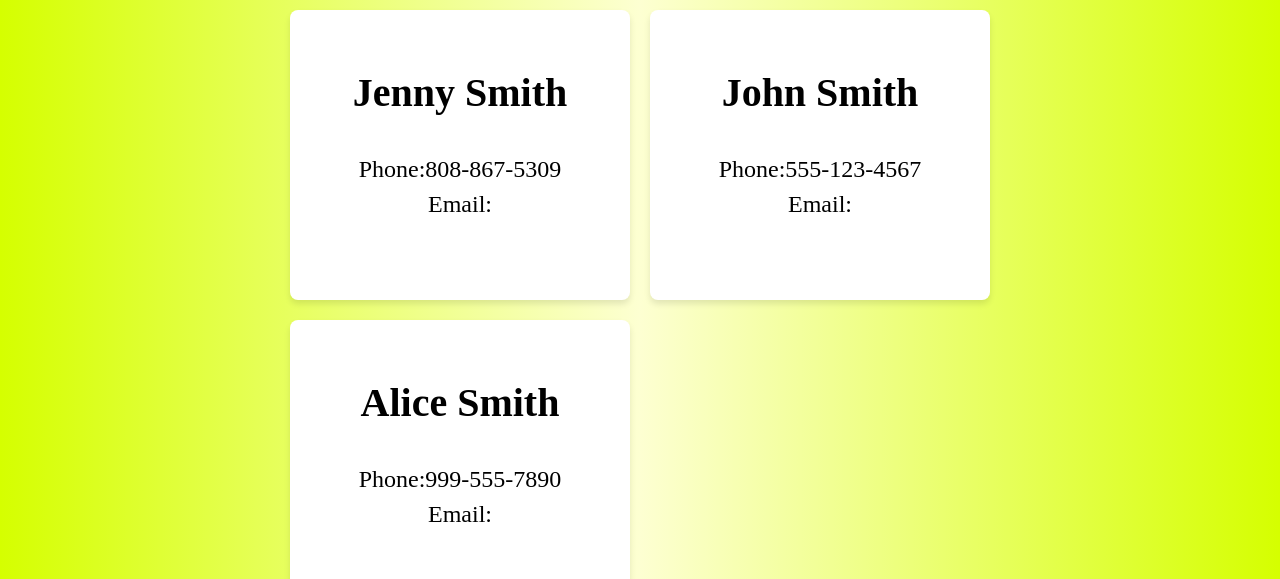
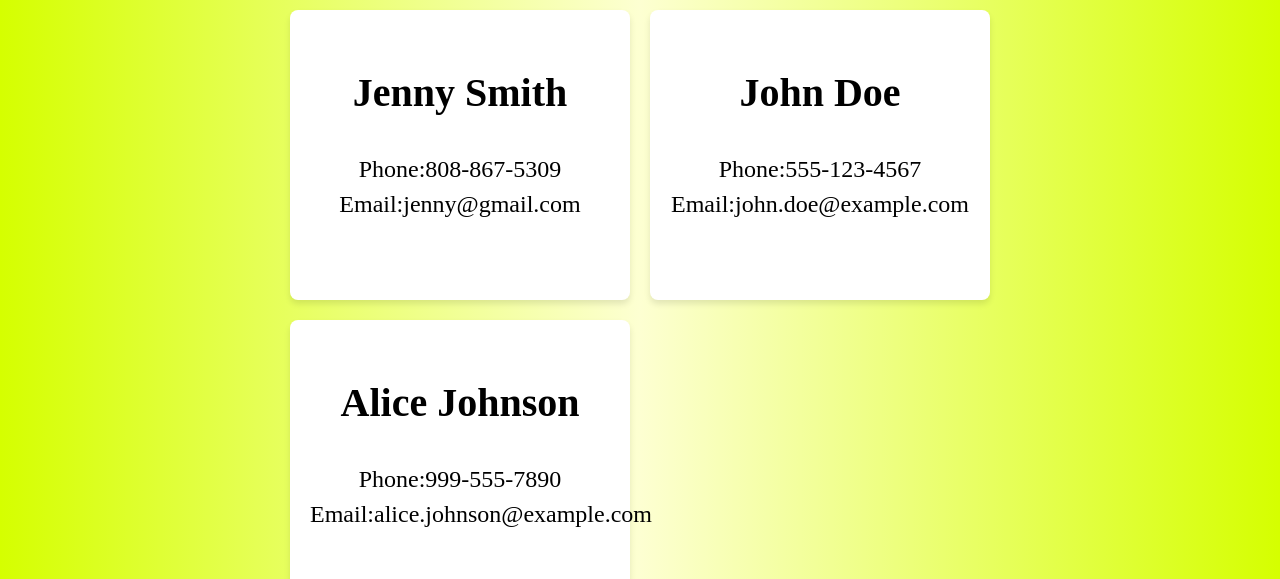
Before and after one commit to lmerrin/react-contacts, a React (Vite) app: page / in a window 1280 px wide. Shown: the part 294-873 px from the top of the page. Built offline with nearby package versions, Linux system fonts and the light colour scheme.

Commit message:
implement contact list update upon form submission

```diff
--- a/src/App.jsx
+++ b/src/App.jsx
@@ -10,8 +10,6 @@ function App() {
   const [lastName, setLastName] = useState("");
   const [phoneNumber, setPhoneNumber] = useState(" ");
   const [email, setEmail] = useState(" ");
-  const newContact = { firstName, lastName, phone: phoneNumber, email };
-
 
   return (
     <>
@@ -82,6 +80,16 @@ function App() {
           type="submit"
           onClick={(event) => {
             event.preventDefault();
+            const newContact = {
+              firstName,
+              lastName,
+              phoneNumber,
+              email,
+            };
+            const updatedContacts = [
+              ...contacts, newContact
+            ];
+            setContacts(updatedContacts);
             console.log("Submit clicked!");
           }}
         >
--- a/src/components/ContactList/ContactList.jsx
+++ b/src/components/ContactList/ContactList.jsx
@@ -9,9 +9,9 @@ export default function ContactList({contacts}) {
           return (
             <ContactCard
               key={contact.phoneNumber}
-              name={`${contact.firstName} ${contacts[0].lastName}`}
+              name={`${contact.firstName} ${contact.lastName}`}
               phone={contact.phoneNumber}
-              e-mail={contact.email}
+              email={contact.email}
             />
           );
         })}
```
